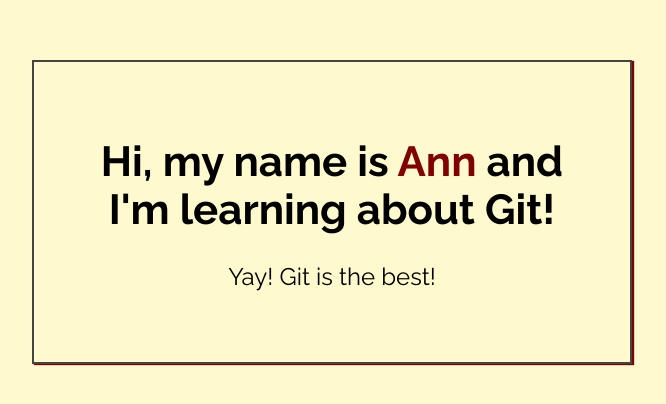
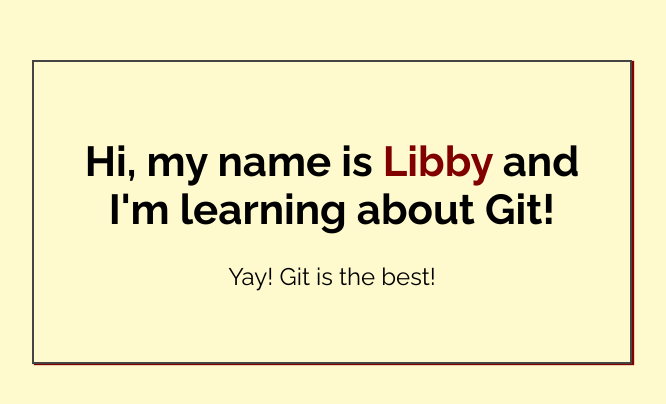
Before and after one commit to Libby-W/my-first-repo, a plain HTML site: page index.html in a window 1280 px wide. Shown: the part 188-592 px from the top of the page, without its empty margins (308-974 px from the left). Drawn offline with Linux system fonts and the light colour scheme.

Commit message:
Added name to index.html

```diff
--- a/index.html
+++ b/index.html
@@ -14,7 +14,7 @@
 <body>
 
     <div class="greeting">
-        <h1>Hi, my name is <span class="highlight">Ann</span> and I'm learning about Git! </h1>
+        <h1>Hi, my name is <span class="highlight">Libby</span> and I'm learning about Git! </h1>
 
         <p>Yay! Git is the best!</p>
     </div>
```
